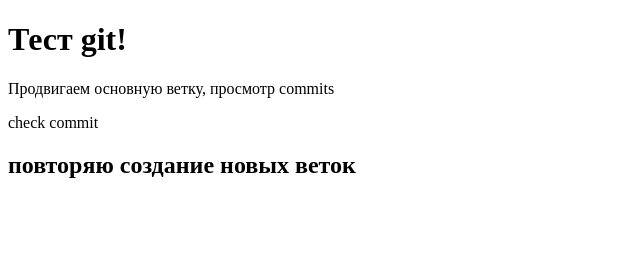
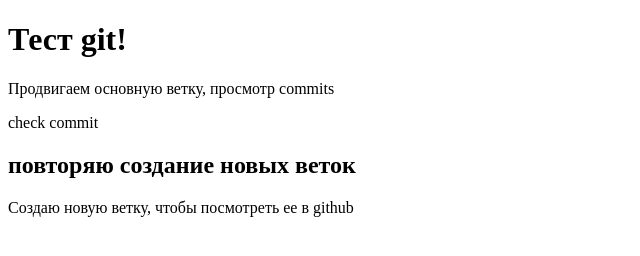
Before and after one commit to Vadik58/firstGit, a plain HTML site: page index.html in a window 1280 px wide. Shown: the whole page, without its empty margins (0-640 px from the left). Drawn offline with Linux system fonts and the light colour scheme.

Commit message:
commit develop

```diff
--- a/index.html
+++ b/index.html
@@ -12,6 +12,7 @@
 <p>check commit</p>
 
 <h2>повторяю создание новых веток</h2>
+<p>Создаю новую ветку, чтобы посмотреть ее в github</p>
 </body>
 
 </html>
```
